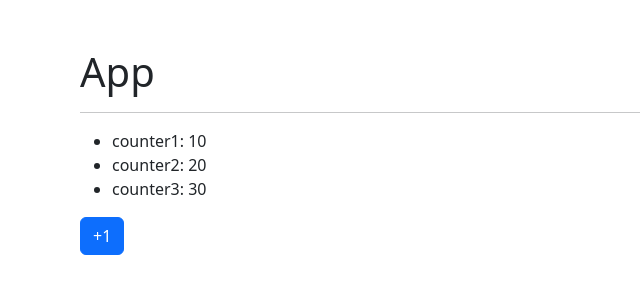
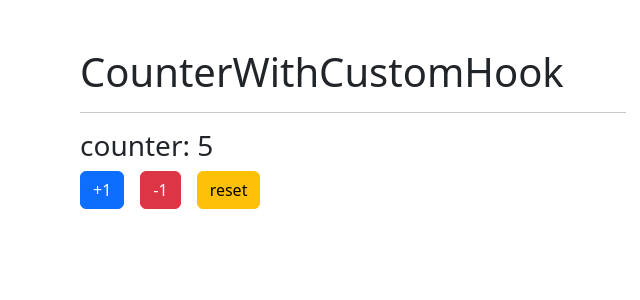
Before and after one commit to emanuelhardwell/hooks-23, a React (Vite) app: page / in a window 1280 px wide. Shown: the top 300 px of the page, without its empty margins (2-642 px from the left). Built offline with nearby package versions, Linux system fonts and the light colour scheme.

Commit message:
feat: The custom hook useCounter was created

```diff
--- /dev/null
+++ b/src/01-useState/CounterApp.jsx
@@ -0,0 +1,34 @@
+import { useState } from "react";
+
+export const CounterApp = () => {
+  const [counter, setCounter] = useState({
+    counter1: 10,
+    counter2: 20,
+    counter3: 30,
+  });
+
+  const { counter1, counter2, counter3 } = counter;
+
+  return (
+    <div className="container">
+      <div className="row">
+        <div className="col-md-12 mt-5">
+          <h1>App</h1>
+          <hr />
+          <ul>
+            <li>counter1: {counter1}</li>
+            <li>counter2: {counter2}</li>
+            <li>counter3: {counter3}</li>
+          </ul>
+
+          <button
+            className="btn btn-primary"
+            onClick={() => setCounter({ ...counter, counter1: counter1 + 1 })}
+          >
+            +1
+          </button>
+        </div>
+      </div>
+    </div>
+  );
+};
--- /dev/null
+++ b/src/01-useState/CounterWithCustomHook.jsx
@@ -0,0 +1,27 @@
+import React from "react";
+import { useCounter } from "../hooks/useCounter";
+
+export const CounterWithCustomHook = () => {
+  const { counter, onAdd, onSubtract, onReset } = useCounter(5);
+
+  return (
+    <div className="container">
+      <div className="row">
+        <div className="col-md-6 mt-5">
+          <h1>CounterWithCustomHook</h1>
+          <hr />
+          <h3>counter: {counter}</h3>
+          <button className="btn btn-primary me-3" onClick={onAdd}>
+            +1
+          </button>
+          <button className="btn btn-danger me-3" onClick={onSubtract}>
+            -1
+          </button>
+          <button className="btn btn-warning me-3" onClick={onReset}>
+            reset
+          </button>
+        </div>
+      </div>
+    </div>
+  );
+};
--- a/src/App.jsx
+++ b/src/App.jsx
@@ -1,34 +1,6 @@
-import React, { useState } from "react";
+// import { CounterApp } from "./01-useState/CounterApp";
+import { CounterWithCustomHook } from "./01-useState/CounterWithCustomHook";
 
 export const App = () => {
-  const [counter, setCounter] = useState({
-    counter1: 10,
-    counter2: 20,
-    counter3: 30,
-  });
-
-  const { counter1, counter2, counter3 } = counter;
-
-  return (
-    <div className="container">
-      <div className="row">
-        <div className="col-md-12 mt-5">
-          <h1>App</h1>
-          <hr />
-          <ul>
-            <li>counter1: {counter1}</li>
-            <li>counter2: {counter2}</li>
-            <li>counter3: {counter3}</li>
-          </ul>
-
-          <button
-            className="btn btn-primary"
-            onClick={() => setCounter({ ...counter, counter1: counter1 + 1 })}
-          >
-            +1
-          </button>
-        </div>
-      </div>
-    </div>
-  );
+  return <CounterWithCustomHook />;
 };
--- /dev/null
+++ b/src/hooks/useCounter.js
@@ -0,0 +1,20 @@
+import { useState } from "react";
+
+export const useCounter = (initialValue = 10) => {
+  const [counter, setCounter] = useState(initialValue);
+
+  const onSubtract = () => {
+    if (counter === 0) return;
+    setCounter(counter - 1);
+  };
+
+  const onAdd = () => {
+    setCounter(counter + 1);
+  };
+
+  const onReset = () => {
+    setCounter(initialValue);
+  };
+
+  return { counter, onAdd, onSubtract, onReset };
+};
```
